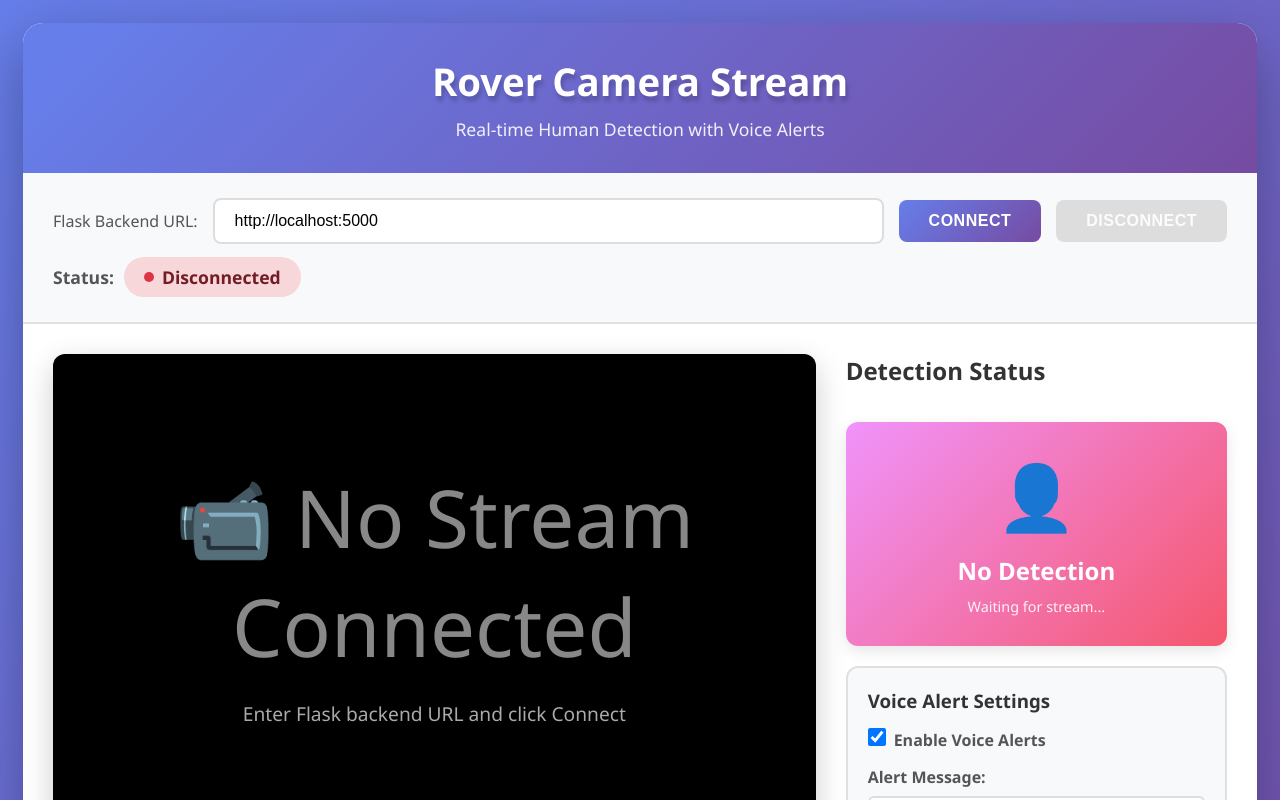
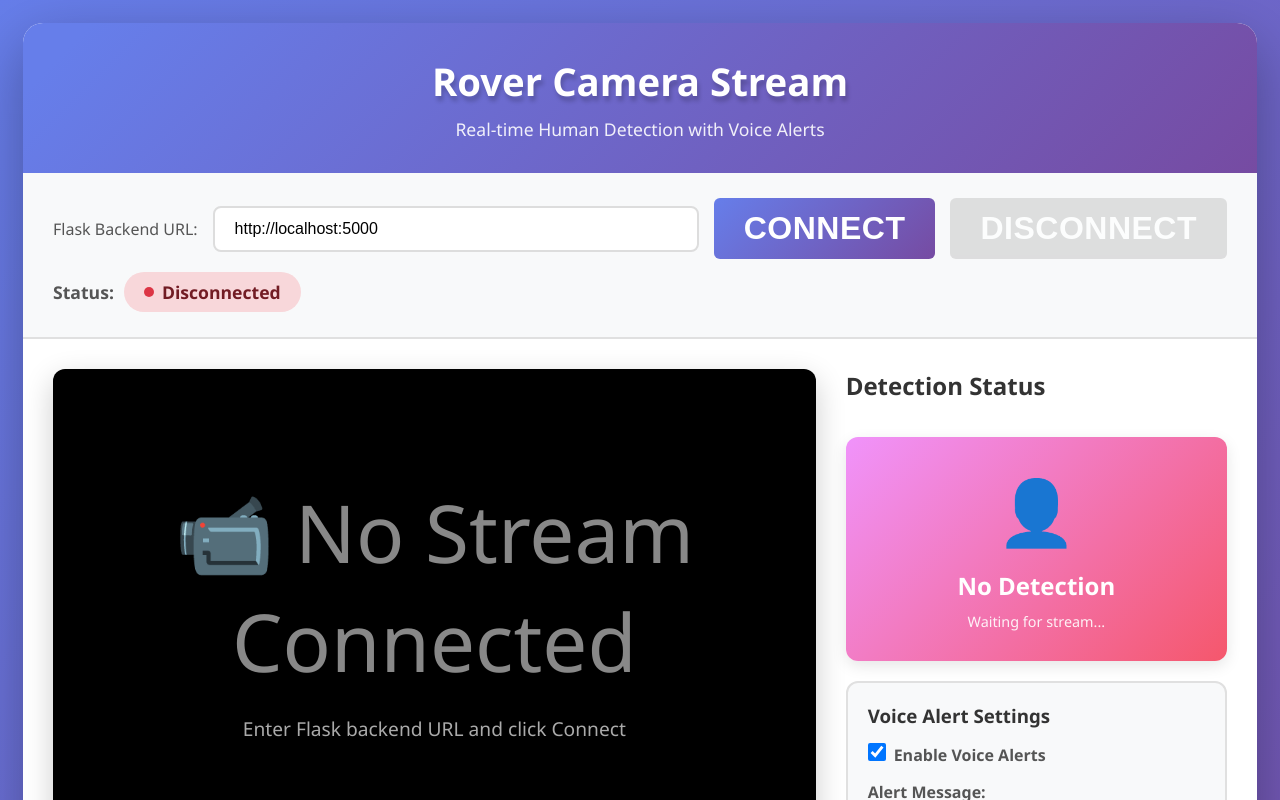
Before and after one commit to faizzaidi23/InnoTechRoverStream, a React (Vite) app: page / in a window 1280 px wide. Shown: the top 800 px of the page. Built offline with nearby package versions, Linux system fonts and the light colour scheme.

Commit message:
changed the border radius and the font size

```diff
--- a/src/components/ConnectionPanel.css
+++ b/src/components/ConnectionPanel.css
@@ -41,8 +41,8 @@
 button {
   padding: 12px 30px;
   border: none;
-  border-radius: 8px;
-  font-size: 1em;
+  border-radius: 6px;
+  font-size: 2em;
   font-weight: 600;
   cursor: pointer;
   transition: all 0.3s ease;
```
